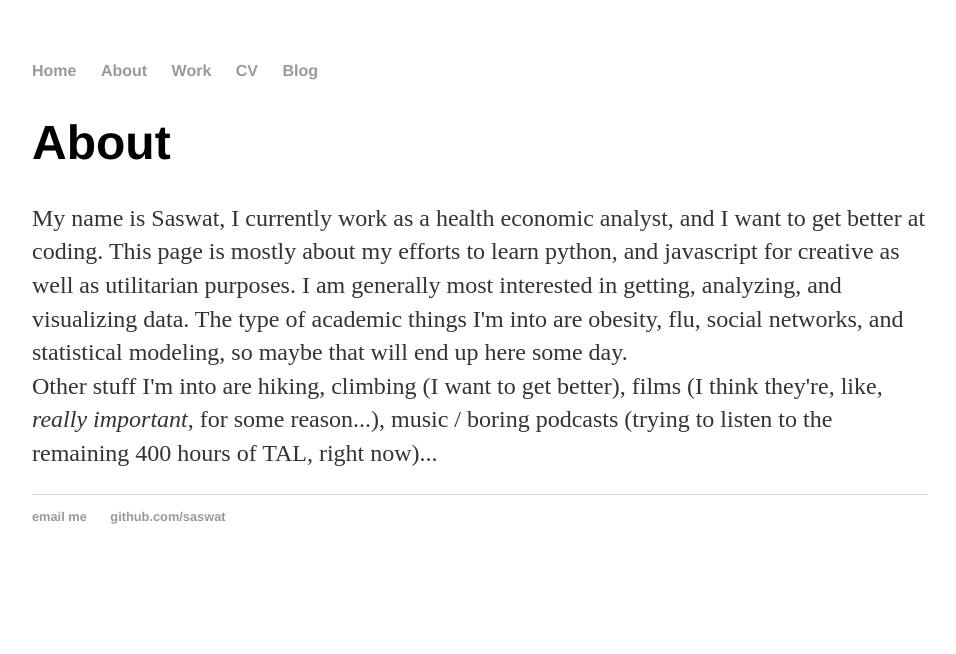
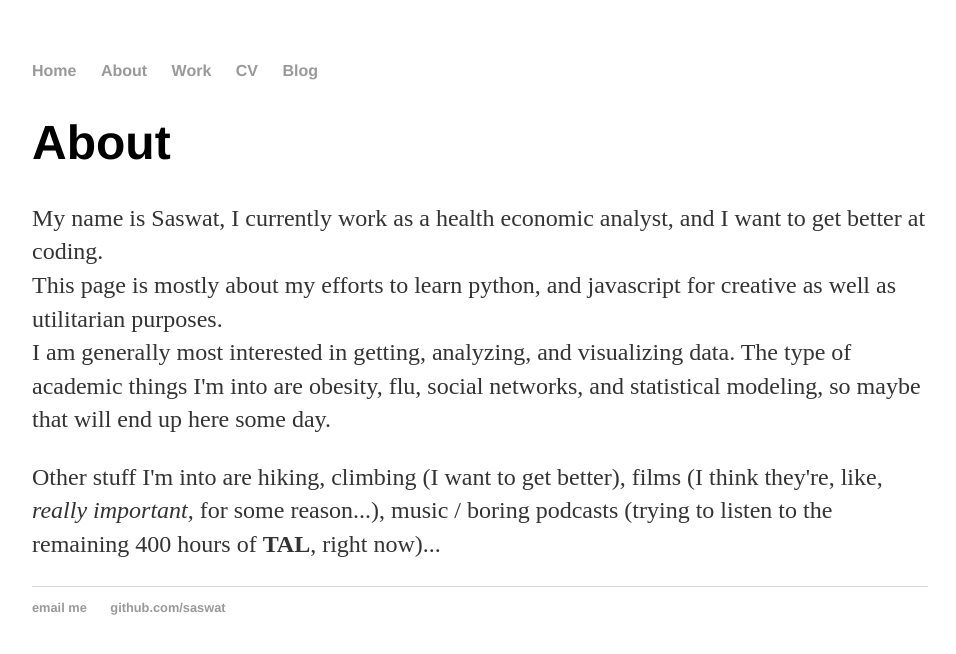
Before and after one commit to saswat/saswat.github.io, a Jekyll site: the page built from about/index.html, in a window 1280 px wide. Shown: the top 654 px of the page, without its empty margins (160-1116 px from the left). Built offline with Jekyll 4.4.1, drawn with Linux system fonts in a browser that asks for light colours.

```diff
--- a/about/index.html
+++ b/about/index.html
@@ -4,7 +4,10 @@ title: About Saswat
 ---
 
 		<div class="about">
-			<h1>About</h1>
-			<p>My name is Saswat, I currently work as a health economic analyst, and I want to get better at coding. This page is mostly about my efforts to learn python, and javascript for creative as well as utilitarian purposes. I am generally most interested in getting, analyzing, and visualizing data. The type of academic things I'm into are obesity, flu, social networks, and statistical modeling, so maybe that will end up here some day.
-			<br>Other stuff I'm into are hiking, climbing (I want to get better), films (I think they're, like, <i>really important</i>, for some reason...), music / boring podcasts (trying to listen to the remaining 400 hours of TAL, right now)...
+	<h1>About</h1>
+	<p>My name is Saswat, I currently work as a health economic analyst, and I want to get better at coding.<br>
+	This page is mostly about my efforts to learn python, and javascript for creative as well as utilitarian purposes.<br>
+	I am generally most interested in getting, analyzing, and visualizing data. The type of academic things I'm into are obesity, flu, social networks, and statistical modeling, so maybe that will end up here some day.
+
+	<p>Other stuff I'm into are hiking, climbing (I want to get better), films (I think they're, like, <i>really important</i>, for some reason...), music / boring podcasts (trying to listen to the remaining 400 hours of <b>TAL</b>, right now)...
 		</div>
```
